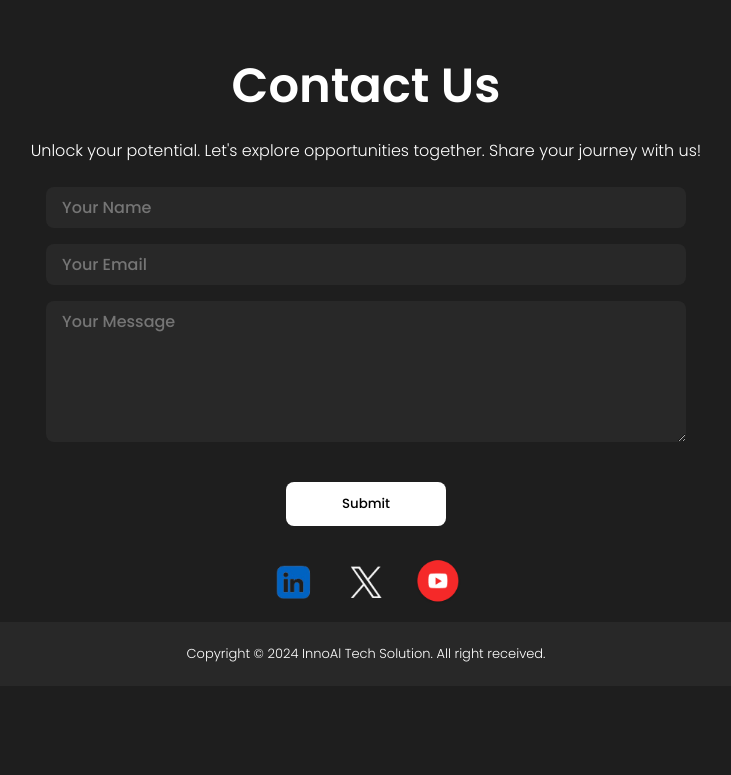
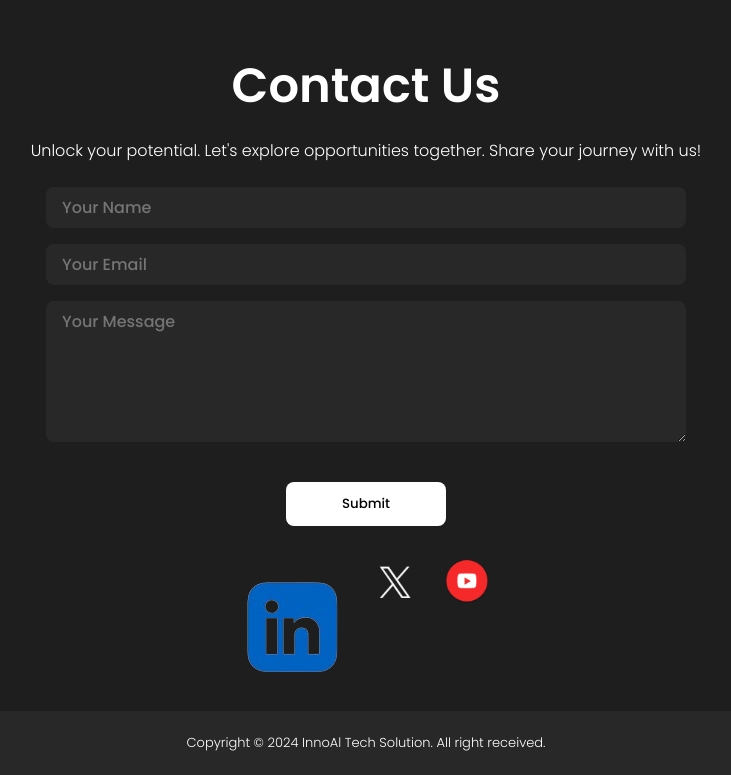
Before and after one commit to innoaitechsolution/innoaitechsolution-website, a React (Create React App) app: page / in a window 1280 px wide. Shown: the part 2779-3554 px from the top of the page, without its empty margins (274-1005 px from the left). Before the commit the page ends 3465 px from the top, so only its background shows below. Built offline with nearby package versions, Linux system fonts and the light colour scheme.

Commit message:
Add link

```diff
--- a/src/components/Contact/contact.js
+++ b/src/components/Contact/contact.js
@@ -47,7 +47,7 @@ const Contact = () => {
               <textarea className='msg' name="message"rows="5" placeholder='Your Message'></textarea>
               <button type='submit' value='Send' className="submitBtn">Submit</button>
               <div className="links">
-                <img src={LinkedInIcon} alt="LinkedIn" className="link" />
+                <img src={LinkedInIcon} alt="LinkedIn" className="https://www.linkedin.com/company/100811930/admin" />
                 <img src={XIcon} alt="X" className="link" />
                 <img src={YoutubeIcon} alt="Youtube" className="link" />
               </div>
```
